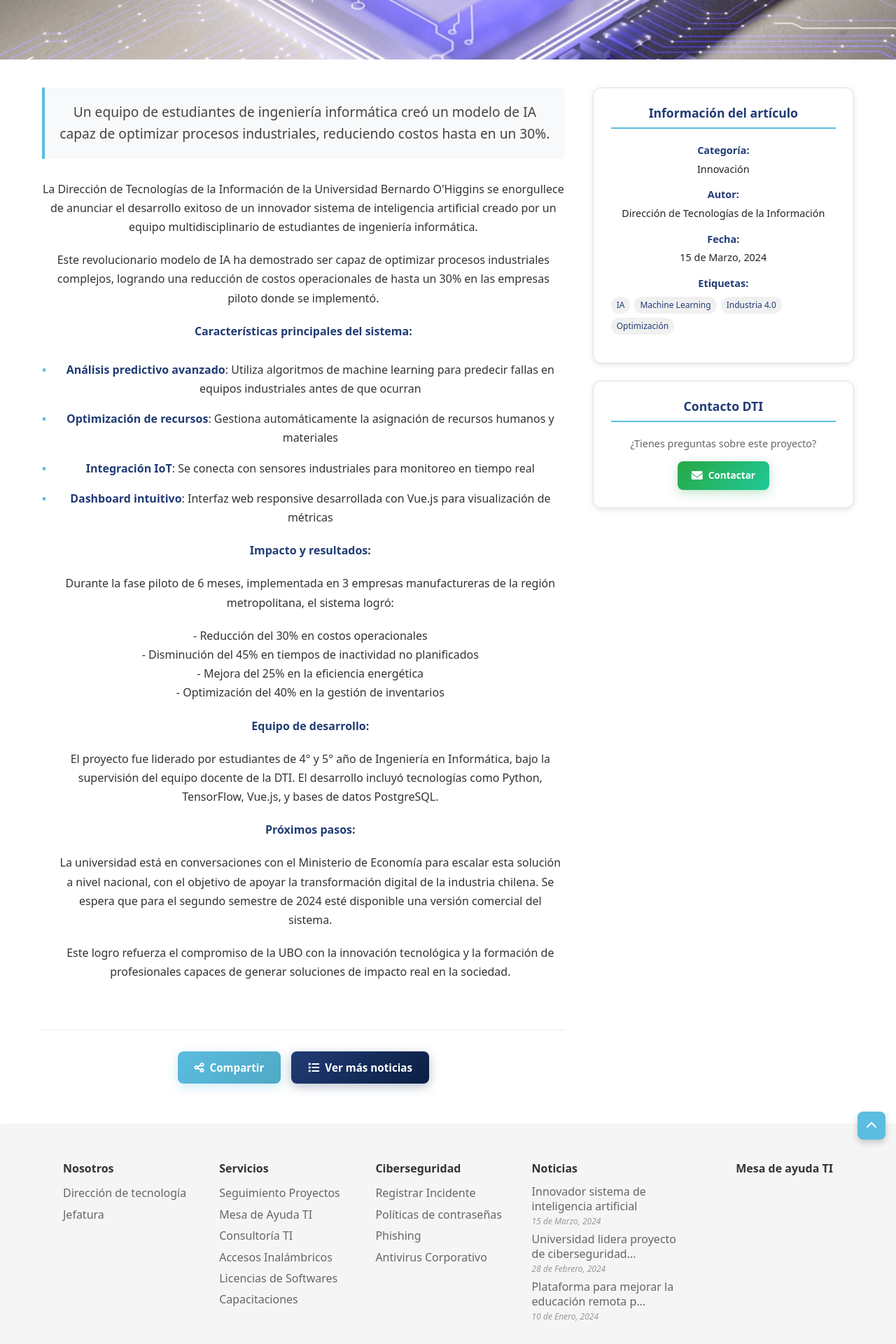
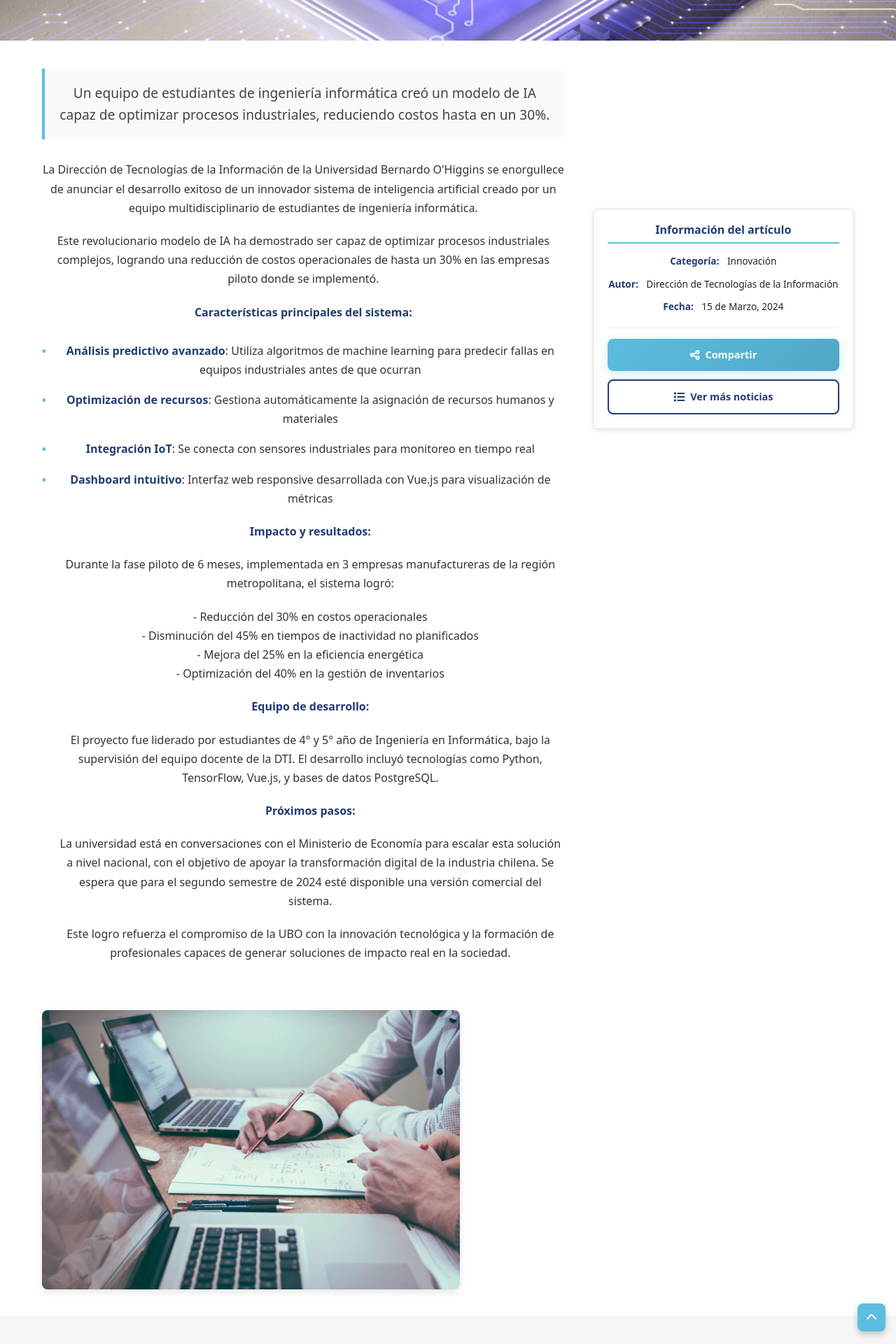
Before and after one commit to vandalit/ubo-tiapp-1.8, a Vue app: page /news/1 in a window 1280 px wide. Shown: the part 720-2640 px from the top of the page at 70% size. Built offline with nearby package versions, Linux system fonts and the light colour scheme.

Commit message:
noticias detalle vista ajuste front

```diff
--- a/src/views/NewsDetailView.vue
+++ b/src/views/NewsDetailView.vue
@@ -13,9 +13,6 @@
         <div class="news-meta">
           <span class="author">{{ news?.author }}</span>
           <span class="date">{{ news?.date }}</span>
-        </div>
-        <div class="tags">
-          <span v-for="tag in news?.tags" :key="tag" class="tag">{{ tag }}</span>
         </div>
       </div>
 
@@ -35,16 +32,9 @@
           <!-- Contenido completo -->
           <div class="full-content" v-html="formattedContent"></div>
 
-          <!-- Botones de acción -->
-          <div class="action-buttons">
-            <button class="custom-btn share-btn" @click="shareNews">
-              <i class="fas fa-share-alt"></i>
-              <span>Compartir</span>
-            </button>
-            <router-link to="/news" class="custom-btn more-news-btn">
-              <i class="fas fa-list"></i>
-              <span>Ver más noticias</span>
-            </router-link>
+          <!-- Imagen adicional simulada -->
+          <div class="additional-image">
+            <img src="/img/img18.webp" alt="Imagen adicional" class="img-fluid" />
           </div>
         </div>
 
@@ -61,22 +51,20 @@
             <div class="info-item">
               <strong>Fecha:</strong> {{ news?.date }}
             </div>
-            <div class="info-item">
-              <strong>Etiquetas:</strong>
-              <div class="tags-list">
-                <span v-for="tag in news?.tags" :key="tag" class="tag-small">{{ tag }}</span>
-              </div>
+
+            <!-- Botones en sidebar -->
+            <div class="sidebar-actions">
+              <button class="custom-btn share-btn" @click="shareNews">
+                <i class="fas fa-share-alt"></i>
+                <span>Compartir</span>
+              </button>
+              <router-link to="/news" class="custom-btn more-news-btn">
+                <i class="fas fa-list"></i>
+                <span>Ver más noticias</span>
+              </router-link>
             </div>
           </div>
 
-          <div class="contact-card">
-            <h4>Contacto DTI</h4>
-            <p>¿Tienes preguntas sobre este proyecto?</p>
-            <button class="custom-btn contact-btn">
-              <i class="fas fa-envelope"></i>
-              <span>Contactar</span>
-            </button>
-          </div>
         </div>
       </div>
     </div>
@@ -223,20 +211,6 @@ export default {
   font-style: italic;
 }
 
-.tags {
-  display: flex;
-  flex-wrap: wrap;
-  gap: 8px;
-}
-
-.tag {
-  background-color: #f0f0f0;
-  color: $primary-color;
-  padding: 4px 10px;
-  border-radius: 15px;
-  font-size: 0.8rem;
-  font-weight: 500;
-}
 
 /* Banner */
 .banner {
@@ -264,6 +238,18 @@ export default {
 
 .content-wrapper {
   background: white;
+}
+
+.additional-image {
+  margin: 40px 0;
+  text-align: left;
+
+  img {
+    max-width: 80%;
+    height: auto;
+    border-radius: 8px;
+    box-shadow: 0 4px 12px rgba(0,0,0,0.1);
+  }
 }
 
 .lead-paragraph {
@@ -363,105 +349,84 @@ export default {
 }
 
 .more-news-btn {
-  background: linear-gradient(135deg, $primary-color 0%, #0a1f42 100%);
-  color: white;
-  box-shadow: 0 4px 15px rgba(13, 44, 91, 0.3);
+  background: transparent;
+  color: $primary-color;
+  border: 2px solid $primary-color;
+  box-shadow: none;
 
   &:hover {
-    background: linear-gradient(135deg, #0a1f42 0%, $primary-color 100%);
-    transform: translateY(-2px);
-    box-shadow: 0 6px 20px rgba(13, 44, 91, 0.4);
+    background: $primary-color;
     color: white;
+    transform: none;
+    box-shadow: none;
     text-decoration: none;
   }
 }
 
-.contact-btn {
-  background: linear-gradient(135deg, #28a745 0%, #20c997 100%);
-  color: white;
-  box-shadow: 0 4px 15px rgba(40, 167, 69, 0.3);
-  font-size: 0.85rem;
-  padding: 10px 20px;
 
-  &:hover {
-    background: linear-gradient(135deg, #20c997 0%, #28a745 100%);
-    transform: translateY(-2px);
-    box-shadow: 0 6px 20px rgba(40, 167, 69, 0.4);
-  }
-}
-
-.action-buttons {
-  display: flex;
-  justify-content: center;
-  gap: 15px;
-  margin-top: 40px;
-  padding-top: 30px;
-  padding-bottom: 60px;
-  border-top: 1px solid #eee;
-}
 
 /* Sidebar */
 .sidebar {
   display: flex;
   flex-direction: column;
   gap: 25px;
+  margin-top: 200px; /* Empuja el sidebar hacia abajo para alinearlo con el contenido */
 }
 
-.info-card, .contact-card {
+.info-card {
   background: white;
   border: 1px solid #e0e0e0;
-  border-radius: 12px;
-  padding: 25px;
+  border-radius: 8px;
+  padding: 20px;
   box-shadow: 0 2px 8px rgba(0,0,0,0.1);
 }
 
-.info-card h4, .contact-card h4 {
+.info-card h4 {
   color: $primary-color;
-  font-size: 1.1rem;
+  font-size: 1rem;
   font-weight: 600;
-  margin-bottom: 20px;
+  margin-bottom: 15px;
   border-bottom: 2px solid $secondary-color;
-  padding-bottom: 10px;
+  padding-bottom: 8px;
 }
 
 .info-item {
-  margin-bottom: 15px;
-  font-size: 0.9rem;
+  margin-bottom: 12px;
+  font-size: 0.85rem;
 
   strong {
     color: $primary-color;
-    display: block;
-    margin-bottom: 5px;
+    display: inline;
+    margin-right: 8px;
   }
 }
 
-.tags-list {
+.sidebar-actions {
+  margin-top: 20px;
+  padding-top: 15px;
+  border-top: 1px solid #eee;
   display: flex;
-  flex-wrap: wrap;
-  gap: 6px;
-  margin-top: 8px;
+  flex-direction: column;
+  gap: 12px;
+
+  .share-btn, .more-news-btn {
+    width: 100%;
+    justify-content: center;
+    font-size: 0.9rem;
+    padding: 12px 20px;
+  }
 }
 
-.tag-small {
-  background-color: #f0f0f0;
-  color: $primary-color;
-  padding: 3px 8px;
-  border-radius: 12px;
-  font-size: 0.75rem;
-  font-weight: 500;
-}
-
-.contact-card p {
-  color: #666;
-  font-size: 0.9rem;
-  margin-bottom: 15px;
-}
 
 /* Responsive */
 @media (max-width: 992px) {
   .content {
     grid-template-columns: 1fr;
     gap: 30px;
+  }
+
+  .sidebar {
+    margin-top: 0; /* En móvil no necesita el margen superior */
   }
 
   .news-header h1 {
@@ -475,7 +440,7 @@ export default {
 
 @media (max-width: 768px) {
   .news-header {
-    padding: 20px 30px;
+    padding: 20px 15px;
   }
 
   .news-header h1 {
@@ -483,7 +448,7 @@ export default {
   }
 
   .content {
-    padding: 0 30px;
+    padding: 0 15px;
   }
 
   .news-meta {
@@ -491,12 +456,23 @@ export default {
     gap: 10px;
   }
 
-  .action-buttons {
-    flex-direction: column;
+  .additional-image {
+    margin: 20px 0;
+    text-align: center;
+
+    img {
+      max-width: 100%;
+    }
   }
 
   .banner {
     height: 250px;
   }
+
+  .sidebar-actions .share-btn,
+  .sidebar-actions .more-news-btn {
+    font-size: 0.85rem;
+    padding: 10px 16px;
+  }
 }
 </style>
```
